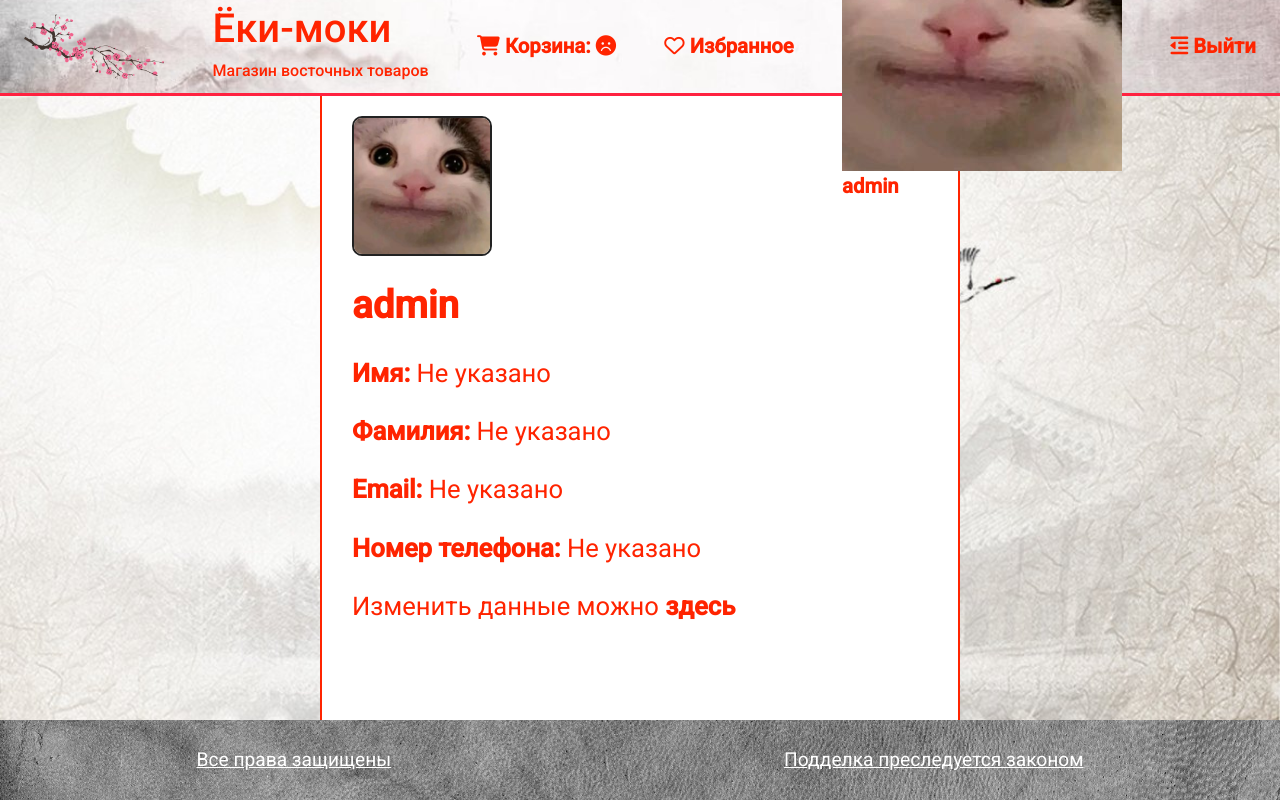
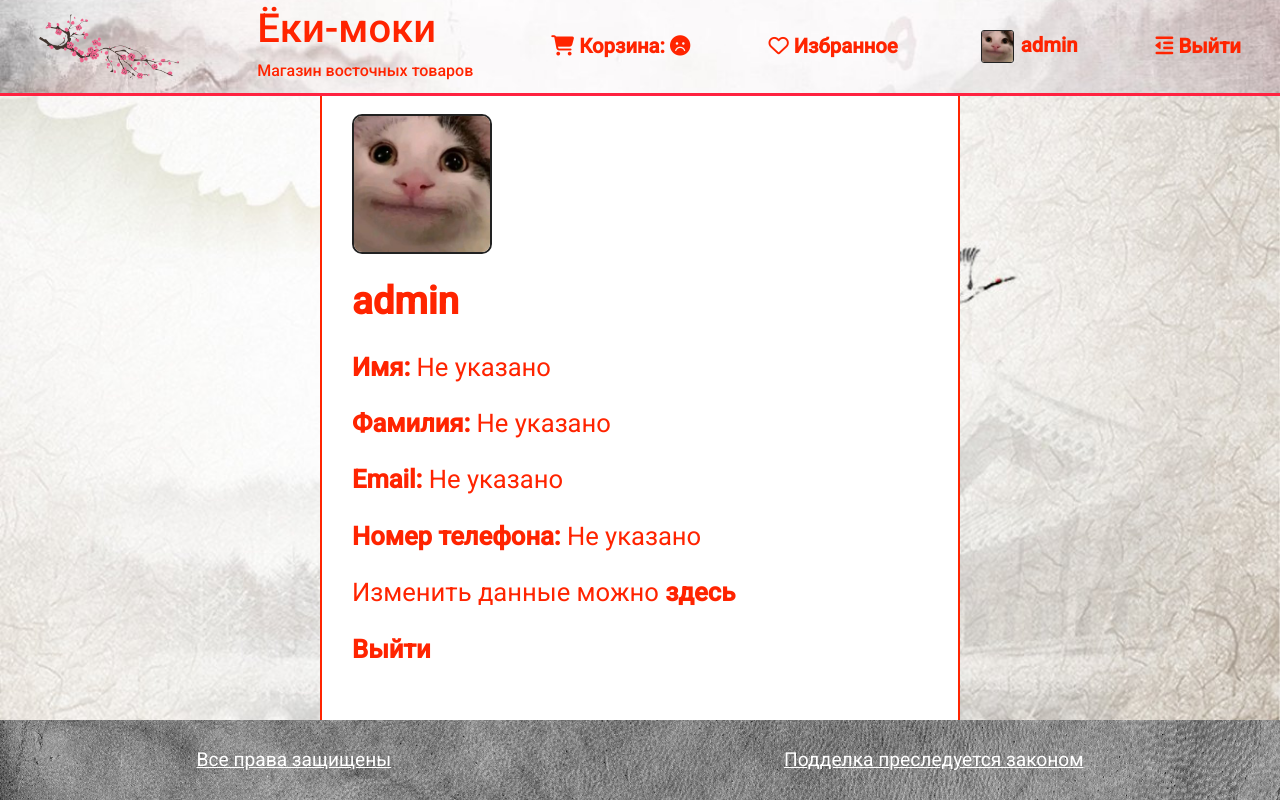
Before and after one commit to begugla1/japan_shop, a Django app: page /user/profile in a window 1280 px wide. Run offline with Django 4.2, Linux system fonts and the light colour scheme; a user stored in the database is signed in; data comes from the database, SQL or seed files in the repository; both versions use the stored data as it was after the commit; some libraries are stand-ins or nearby versions.

Commit message:
6 commit refactoring +

```diff
--- a/static/main/css/style.css
+++ b/static/main/css/style.css
@@ -338,7 +338,7 @@ footer .footer .author {
 
 .profile .info {
     width: 100%;
-    margin: 20px 0 20px 30px;
+    margin: 18px 0 18px 30px;
 }
 .profile a{
     text-decoration: none;
--- a/templates/main/base.html
+++ b/templates/main/base.html
@@ -32,16 +32,16 @@
             {% if request.user.is_authenticated %}
                 {% if request.user.is_superuser %}
                     <div class="links"><a href="/admin">
-                        <div class="info"><img src="{% if user.profile.profile_photo %}
+                        <img src="{% if user.profile.profile_photo %}
                         {{ user.profile.profile_photo.url }}{% else %}
-                        {% static 'main/img/default.jpg' %}{% endif %}" alt=""></div>{{ user.username }}</a></div>
+                        {% static 'main/img/default.jpg' %}{% endif %}" alt="" class="up-img">{{ user.username }}</a></div>
                     <div class="links"><a href="{% url 'logout' %}"> <i class="fa-solid fa-outdent"></i> Выйти</a></div>
                 {% else %}
                     <div class="links"><a href="{% url 'profile' %}">
                         <img src="{% if user.profile.profile_photo %}
                         {{ user.profile.profile_photo.url }}{% else %}
                         {% static 'main/img/default.jpg' %}{% endif %}" alt="" class="up-img">{{ user.username }}</a></div>
-                    <div class="links"><a href="{% url 'logout' %}"> <i class="fa-solid fa-outdent"></i> Выйти</a></div>
+<!--                    <div class="links"><a href="{% url 'logout' %}"> <i class="fa-solid fa-outdent"></i> Выйти</a></div>-->
                 {% endif %}
             {% else %}
                 <div class="links"><a href="{% url 'login' %}"><i class="fa-solid fa-right-to-bracket"></i> Вход</a> | <a href="{% url 'register' %}">
--- a/templates/user/user_profile.html
+++ b/templates/user/user_profile.html
@@ -16,6 +16,7 @@
         <div class="info"><b>Номер телефона:</b> {% if user.profile.phone_number %}{{ user.profile.phone_number }}
             {% else %}Не указано{% endif %}</div>
         <div class="info">Изменить данные можно <a href="{% url 'edit_profile' %}">здесь</a></div>
+        <div class="info"><a href="{% url 'logout' %}"><b>Выйти</b></a></div>
     </div>
 </div>
 {% endblock %}
```
Also changed, not shown: db.sqlite3.
